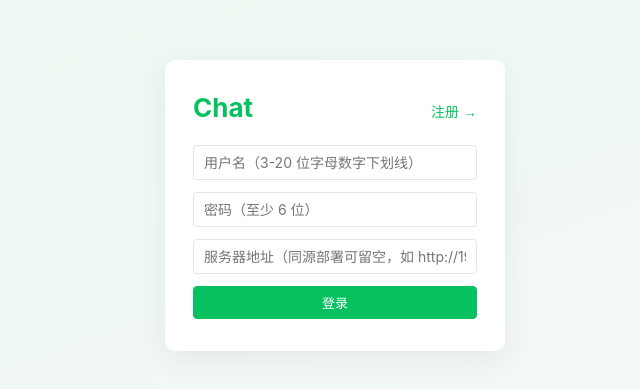
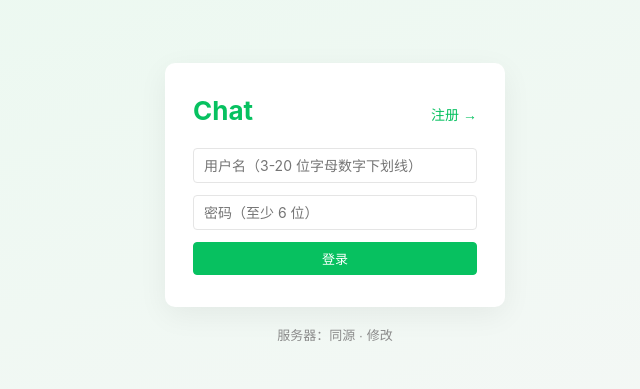
Before and after one commit to mikeshg/chat, a React (Vite) app in the folder app/: page / in a window 1280 px wide. Shown: the part 195-584 px from the top of the page, without its empty margins (305-945 px from the left). Built offline with nearby package versions, Linux system fonts and the light colour scheme; no server answers.

Commit message:
Login: move server address below the card, remember it, default for desktop
Co-Authored-By: Claude Opus 5.5 <noreply@anthropic.com>

```diff
--- a/app/src/api.ts
+++ b/app/src/api.ts
@@ -38,8 +38,11 @@ const LS_USER = "chat_user";
 
 // ---------- 服务器地址 ----------
 // 空 = 同源（vite dev proxy / 服务端托管静态文件时）；Tauri/LAN 场景填 http://host:28080
+// 桌面端没有同源服务器，未配置时用正式部署地址
+const DEFAULT_DESKTOP_SERVER = "https://chat.287152.xyz";
 export function getServer(): string {
-  return (localStorage.getItem(LS_SERVER) ?? "").replace(/\/+$/, "");
+  const fallback = "__TAURI_INTERNALS__" in globalThis ? DEFAULT_DESKTOP_SERVER : "";
+  return (localStorage.getItem(LS_SERVER) || fallback).replace(/\/+$/, "");
 }
 export function setServer(url: string) {
   const next = url.trim().replace(/\/+$/, "");
--- a/app/src/styles.css
+++ b/app/src/styles.css
@@ -99,6 +99,10 @@ input:focus, textarea:focus { border-color: var(--green); }
 }
 .auth-switch:hover { text-decoration: underline; }
 .auth-err { color: var(--danger); font-size: 12px; }
+.auth-col { display: flex; flex-direction: column; align-items: center; gap: 14px; }
+.auth-server { width: 340px; display: flex; justify-content: center; }
+.auth-server input { width: 100%; }
+.auth-server .auth-switch { color: var(--muted); font-size: 13px; }
 
 /* ---------- 主框架 ---------- */
 .shell { display: flex; height: 100%; }
--- a/app/src/ui/AuthScreen.tsx
+++ b/app/src/ui/AuthScreen.tsx
@@ -26,6 +26,10 @@ export default function AuthScreen() {
     return r ?? "";
   });
   const [busy, setBusy] = useState(false);
+  // 服务器地址收在卡片下方，默认折叠；桌面端未配置时直接展开
+  const [editServer, setEditServer] = useState(
+    () => "__TAURI_INTERNALS__" in window && !getServer(),
+  );
 
   // 挂载时 + 服务器地址输入变化（防抖 ~500ms）探测目标服务器的注册模式；
   // 探测失败按 open（serverInfo 内部已兜底）
@@ -53,6 +57,7 @@ export default function AuthScreen() {
     setErr("");
     if (desktop && !server.trim()) {
       setErr("请填写服务器地址，如 http://192.168.1.5:28080");
+      setEditServer(true);
       return;
     }
     setBusy(true);
@@ -86,6 +91,7 @@ export default function AuthScreen() {
 
   return (
     <div className="auth-wrap">
+      <div className="auth-col">
         <form className="auth-card" onSubmit={submit}>
           <div className="auth-head">
             <h1 className="auth-title">Chat</h1>
@@ -126,10 +132,23 @@ export default function AuthScreen() {
             placeholder="密码（至少 6 位）"
             value={password}
             onChange={(e) => setPassword(e.target.value)}
-          autoComplete={effMode === "login" ? "current-password" : "new-password"}
+            autoComplete={
+              effMode === "login" ? "current-password" : "new-password"
+            }
             required
           />
+          {regMode === "closed" && (
+            <div className="auth-note">管理员已关闭注册</div>
+          )}
+          {err && <div className="auth-err">{err}</div>}
+          <button className="primary" disabled={busy}>
+            {busy ? "请稍候…" : effMode === "login" ? "登录" : "注册并登录"}
+          </button>
+        </form>
+        <div className="auth-server">
+          {editServer ? (
             <input
+              autoFocus
               placeholder={
                 desktop
                   ? "服务器地址，如 http://192.168.1.5:28080"
@@ -137,13 +156,22 @@ export default function AuthScreen() {
               }
               value={server}
               onChange={(e) => setServerUrl(e.target.value)}
+              onBlur={() => {
+                setServer(server); // 不点登录也记住
+                if (server.trim()) setEditServer(false);
+              }}
             />
-        {regMode === "closed" && <div className="auth-note">管理员已关闭注册</div>}
-        {err && <div className="auth-err">{err}</div>}
-        <button className="primary" disabled={busy}>
-          {busy ? "请稍候…" : effMode === "login" ? "登录" : "注册并登录"}
+          ) : (
+            <button
+              type="button"
+              className="auth-switch"
+              onClick={() => setEditServer(true)}
+            >
+              服务器：{server.trim() || "同源"} · 修改
             </button>
-      </form>
+          )}
+        </div>
+      </div>
     </div>
   );
 }
```
Lines whose indentation alone changed are shown as unchanged.
